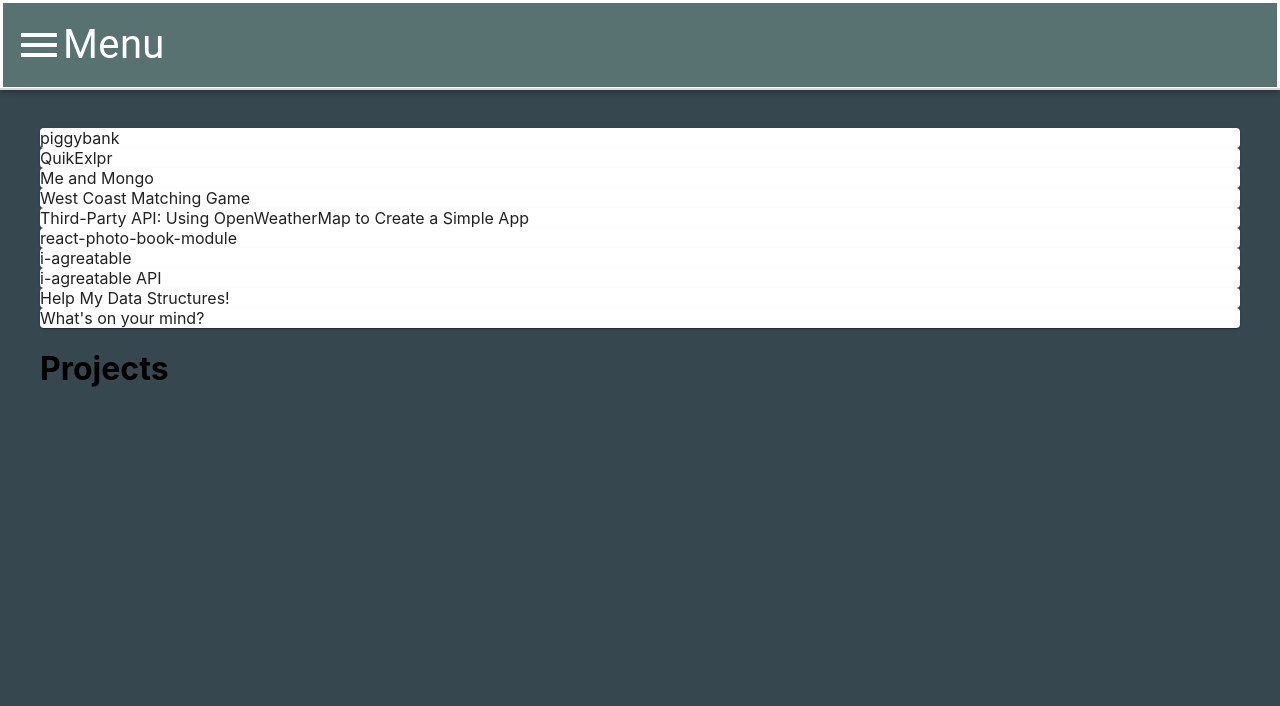
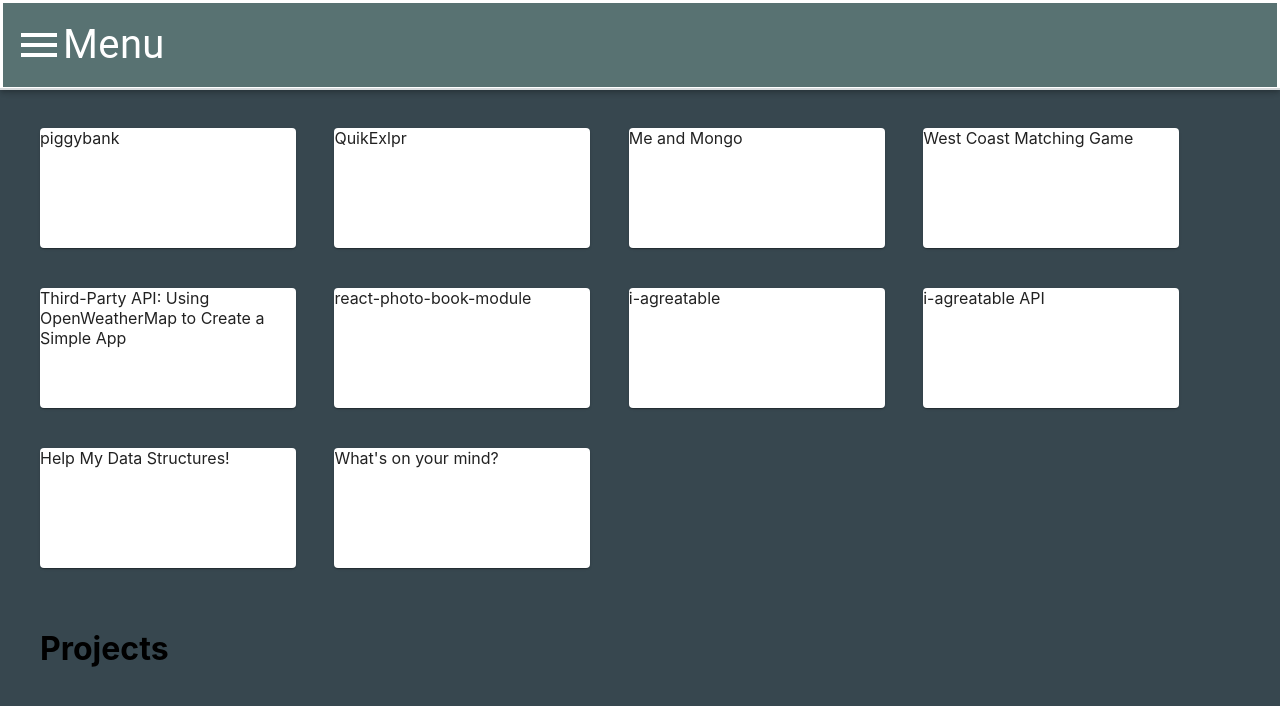
Before and after one commit to k-westbrook/katie-personal-site, a React (Create React App) app: page /projects in a window 1280 px wide. Shown: the top 706 px of the page. Built offline with nearby package versions, Linux system fonts and the light colour scheme.

Commit message:
updated style for card and card container

```diff
--- a/src/Projects.js
+++ b/src/Projects.js
@@ -8,6 +8,20 @@ const styles =
   projectPageContainer: {
     marginTop: "11vh",
     padding: '5vh'
+  },
+  projectsCardContainer:
+  {
+    display: "flex",
+    flexDirection: "row",
+    flexWrap: "wrap",
+
+  },
+  card:
+  {
+    width: "20vw",
+    height: "15vh",
+    marginRight: "3vw",
+    marginBottom: "5vh"
   }
 
 }
@@ -22,10 +36,10 @@ class Projects extends Component {
     const { classes } = this.props;
     return (
       <div className={classes.projectPageContainer}>
-        <div>
+        <div className={classes.projectsCardContainer}>
           {projects.map(project => {
             return (
-              <Card>{project.name}</Card>
+              <Card className={classes.card}>{project.name}</Card>
             )
           })}
 
```
